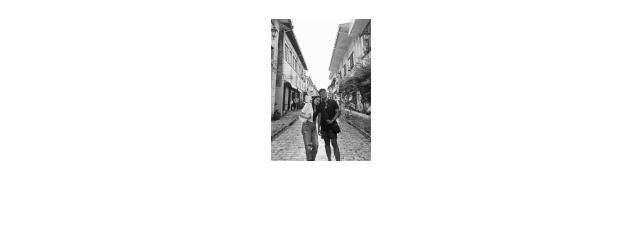
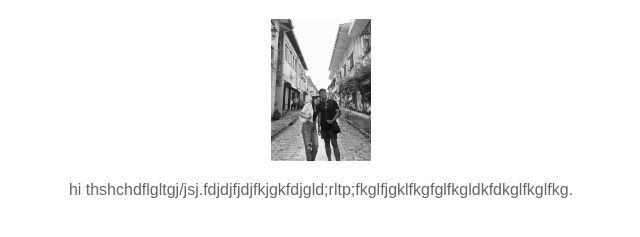
Before and after one commit to Charlenefaye/monthsary, a plain HTML site: page index.html in a window 1280 px wide. Shown: the part 119-356 px from the top of the page, without its empty margins (319-959 px from the left). Drawn offline with Linux system fonts and the light colour scheme.

Commit message:
Update index.html

```diff
--- a/index.html
+++ b/index.html
@@ -22,5 +22,6 @@
 <body>
   <h1>Happy Monthsary :D</h1>
   <img src="lv.jpg" width="100">
+  <p>hi thshchdflgltgj/jsj.fdjdjfjdjfkjgkfdjgld;rltp;fkglfjgklfkgfglfkgldkfdkglfkglfkg.</p>
 </body>
 </html>
```
